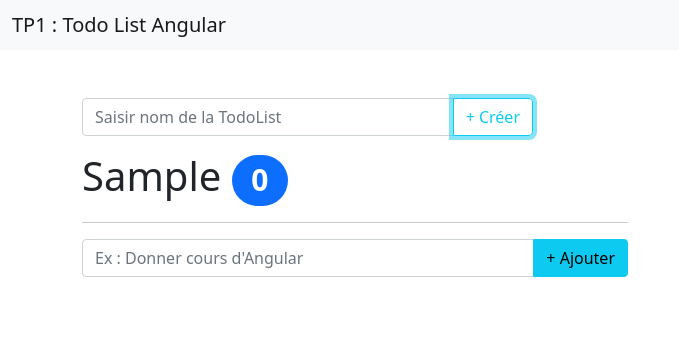
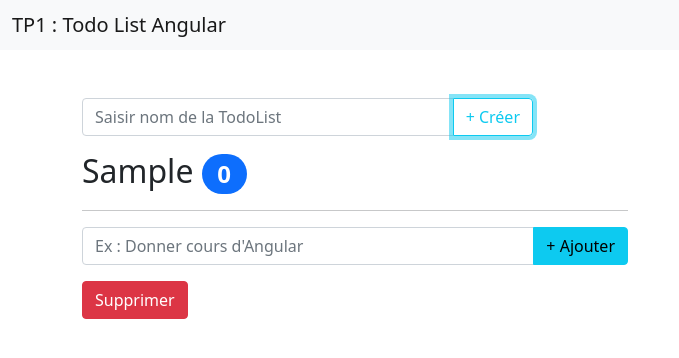
Before and after one commit to plarrat/EIT-TP-TodoList-Angular, an Angular app: page / in a window 1280 px wide. Both pictures are taken after typing "Sample" into the empty fields and a click on the button "+ Créer". Shown: the top 358 px of the page, without its empty margins (0-679 px from the left). Built offline with nearby package versions, Linux system fonts and the light colour scheme.

Commit message:
Suppression

```diff
--- a/src/app/app.component.html
+++ b/src/app/app.component.html
@@ -29,8 +29,11 @@
 
 <section class="container">
   <div class="row">
-    <div *ngFor="let elem of liste" class="col-md-6">
+    <div *ngFor="let elem of liste; let i = index" class="col-md-6 mb-5">
       <app-todos-list [titre]="elem"></app-todos-list>
+      <button (click)="deleteTodoList(i, elem)" class="btn btn-danger">
+        Supprimer
+      </button>
     </div>
   </div>
 </section>
--- a/src/app/app.component.ts
+++ b/src/app/app.component.ts
@@ -21,4 +21,12 @@ export class AppComponent {
     this.inputTodoList = '';
     return null;
   }
+
+  deleteTodoList(indice: number, titre: string) {
+    let rep = confirm(
+      `Etes-vous sur de vouloir supprimer la Liste : ${titre} ?`
+    );
+
+    if (rep === true) this.liste.splice(indice, 1);
+  }
 }
--- a/src/app/todos-list/todos-list.component.html
+++ b/src/app/todos-list/todos-list.component.html
@@ -1,7 +1,7 @@
-<h1>
+<h2>
   {{ titre }}
   <span class="badge rounded-pill bg-primary">{{ todos.length }}</span>
-</h1>
+</h2>
 <hr />
 
 <div class="input-group mb-3">
```
